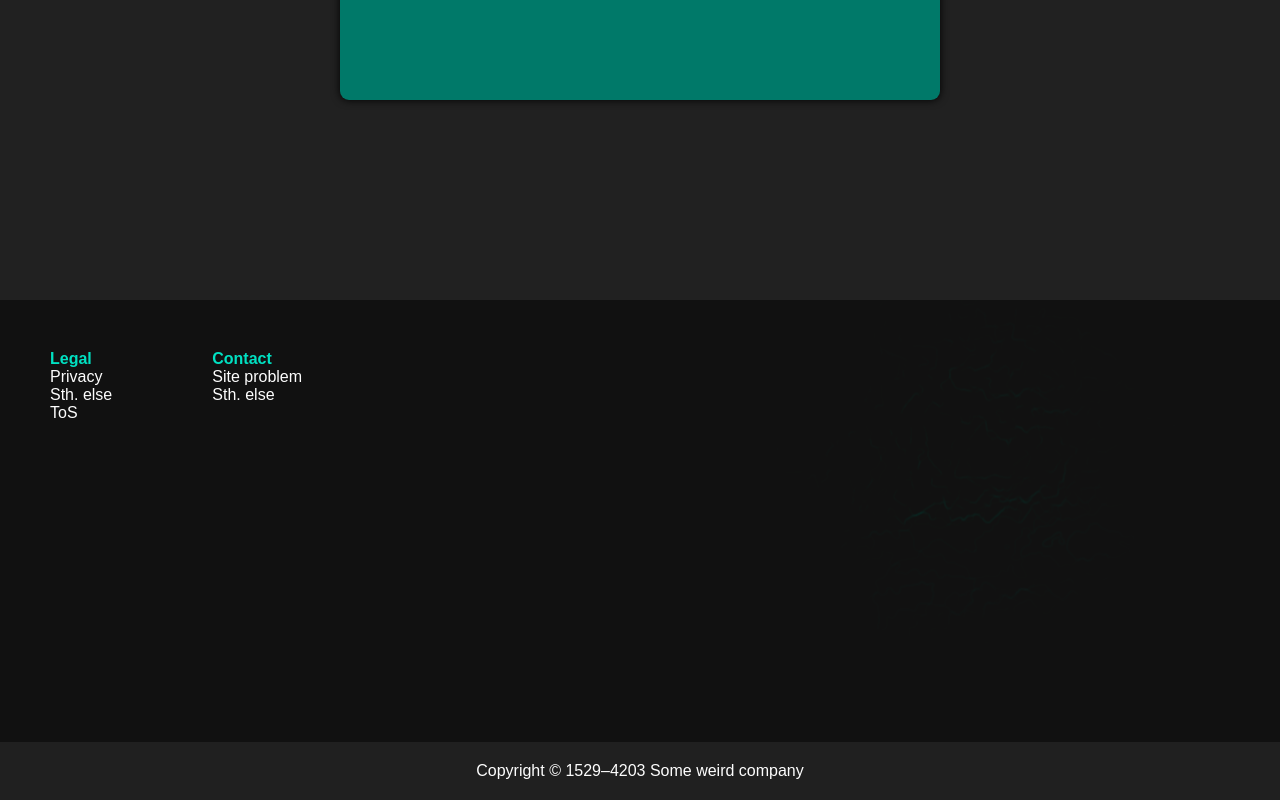
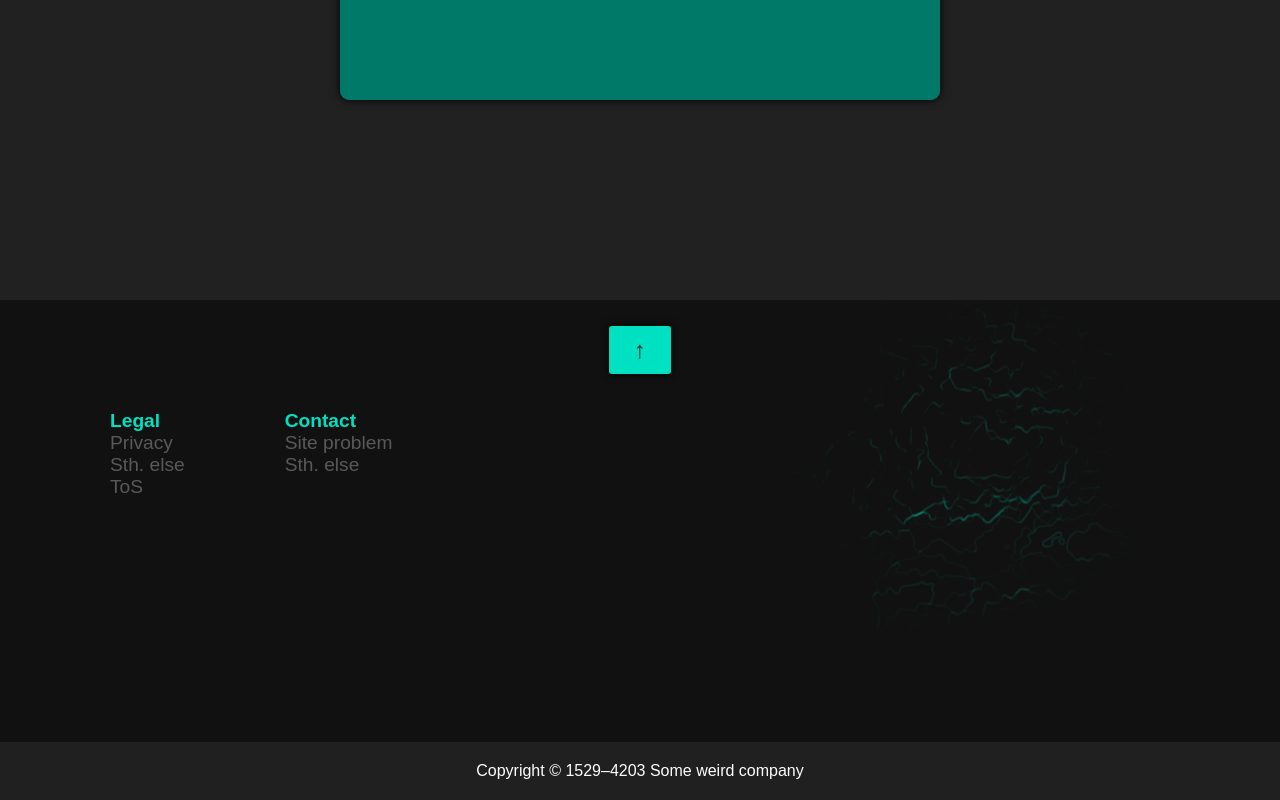
Before and after one commit to idontwannachooseanotherusername/KrassesWebprojekt, a plain HTML site: page Frontend/login.html in a window 1280 px wide. Shown: the part 870-1670 px from the top of the page. Drawn offline with Linux system fonts and the light colour scheme.

Commit message:
Updated footer and added back to top button

```diff
--- a/Frontend/css/main.css
+++ b/Frontend/css/main.css
@@ -1,4 +1,7 @@
 /*---------- MAIN STYLING ----------*/
+html{
+    scroll-behavior: smooth;
+}
 body{
     font-family: "Arial";
     margin: 0;
@@ -263,6 +266,9 @@ article{
 .login-submit:hover{
     box-shadow: 0 0 17px #00e1c2;
 }
+.form-wrapper h2{
+    color: #242424;
+}
 
 /*---------- PROFILE ----------*/
 .profile-header{
@@ -317,7 +323,7 @@ footer{
     /*Background image*/
     background-image: url("../images/Footer2.png");
     background-repeat: no-repeat;
-    background-blend-mode: soft-light;
+    /*background-blend-mode: soft-light;*/
     background-position: center;
 }
 footer dl{
@@ -331,7 +337,32 @@ footer dt{
     margin: 0
 }
 footer dd{
-    margin: 0
+    margin: 0;
+    opacity: 0.3;
+}
+footer nav{
+    overflow: auto;
+    padding: 60px;
+    font-size: 1.2em;
+}
+footer .btn-to-top{
+    position: absolute;
+    top: 10%;
+    left: 50%;
+    padding: 10px 25px;
+    background-color: #00e1c2;
+    color: #242424;
+    transform: translate(-50%, -50%);
+    z-index: 1000;
+    font-size: 1.5em;
+    border-radius: 3px;
+    box-shadow: 0 0 9px black;
+    text-decoration: none;
+    transition: 0.3s;
+}
+footer .btn-to-top:hover{
+    font-size: 1.9em;
+    transition: 0.3s;
 }
 .copyright{
     /*Stick to bottom of footer*/
--- a/Frontend/login.html
+++ b/Frontend/login.html
@@ -34,6 +34,7 @@
             </div>
         </main>
         <footer>
+            <a class="btn-to-top" href="#">↑</a>
             <nav class="footer-menu">
                 <dl>
                     <dt>Legal</dt>
```
Also changed, not shown: Frontend/challenges.html (+1 -0 lines), Frontend/index.html (+1 -0 lines).
